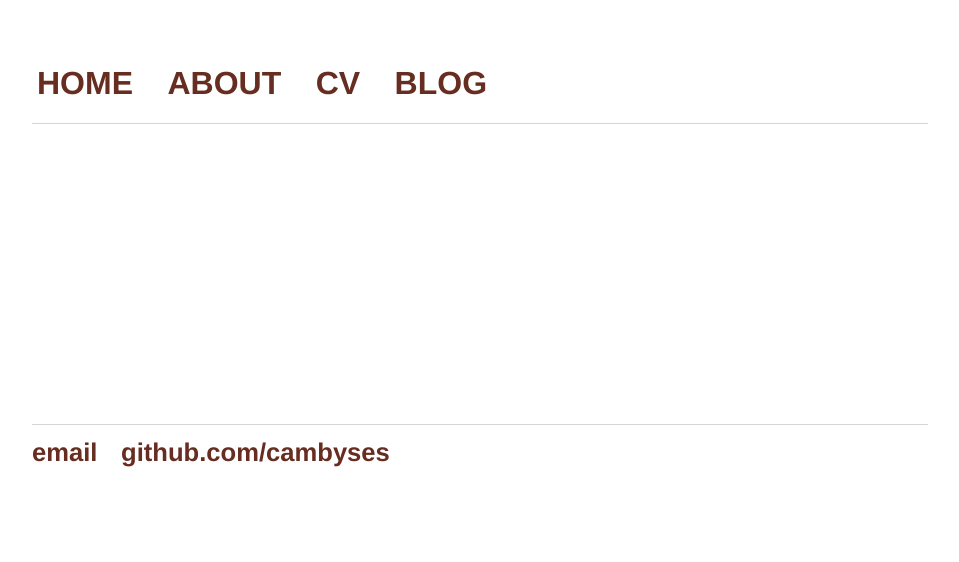
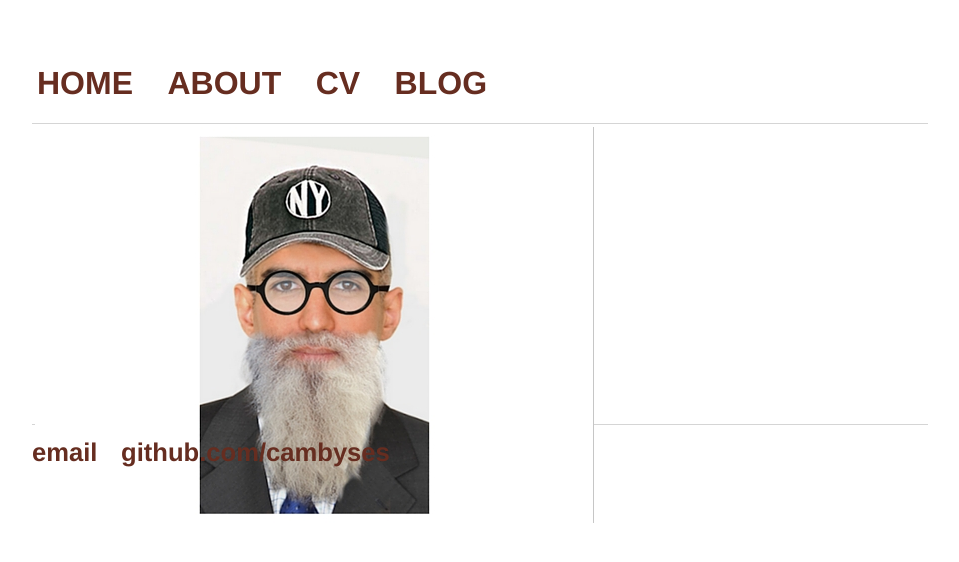
Before and after one commit to cambyses/cambyses.github.io, a Jekyll site: the page built from index.html, in a window 1280 px wide. Shown: the top 562 px of the page, without its empty margins (160-1119 px from the left). Built offline with Jekyll 4.4.1, drawn with Linux system fonts in a browser that asks for light colours.

Commit message:
Update index.html

```diff
--- a/index.html
+++ b/index.html
@@ -7,6 +7,11 @@ address:
 ---
 
 <div class="blurb">
+  <table width="100%" height="100%" align="center" valign="center">
+   <tr><td>
+      <img src="background.jpg" alt="" />
+   </td></tr>
+   </table>
 </div>
 
 
```
